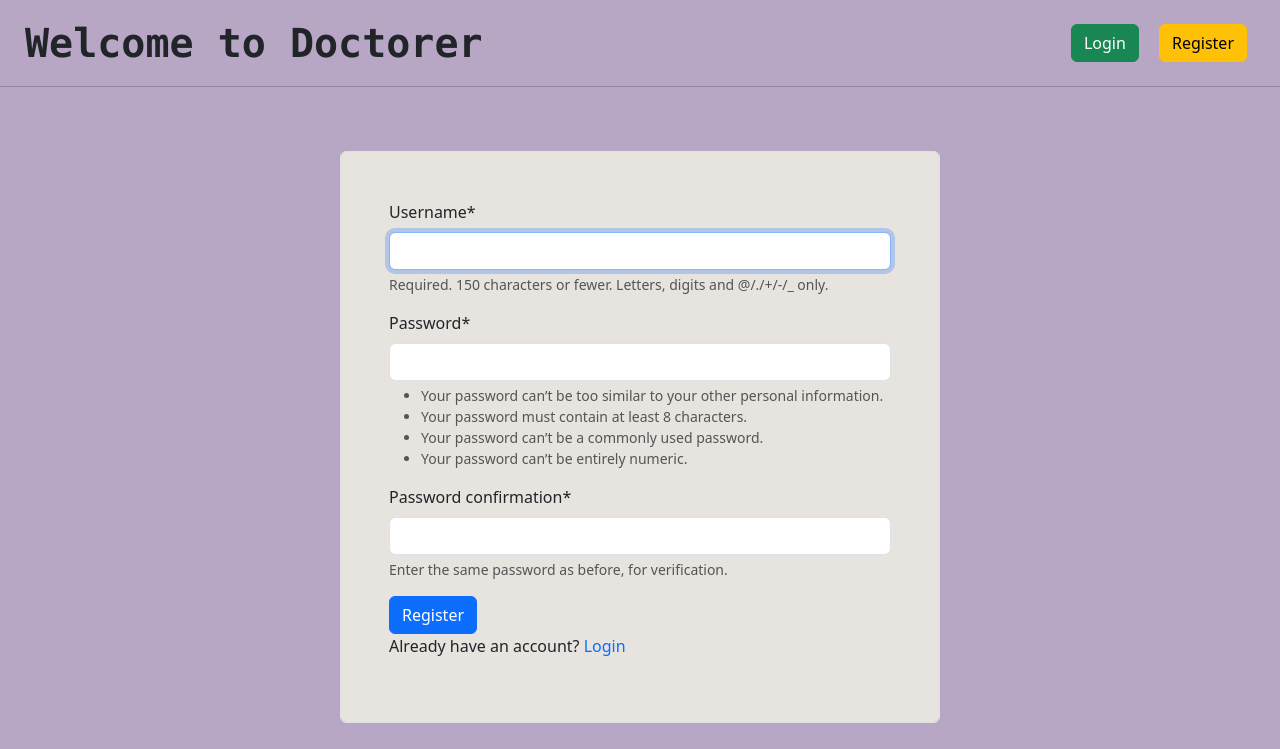
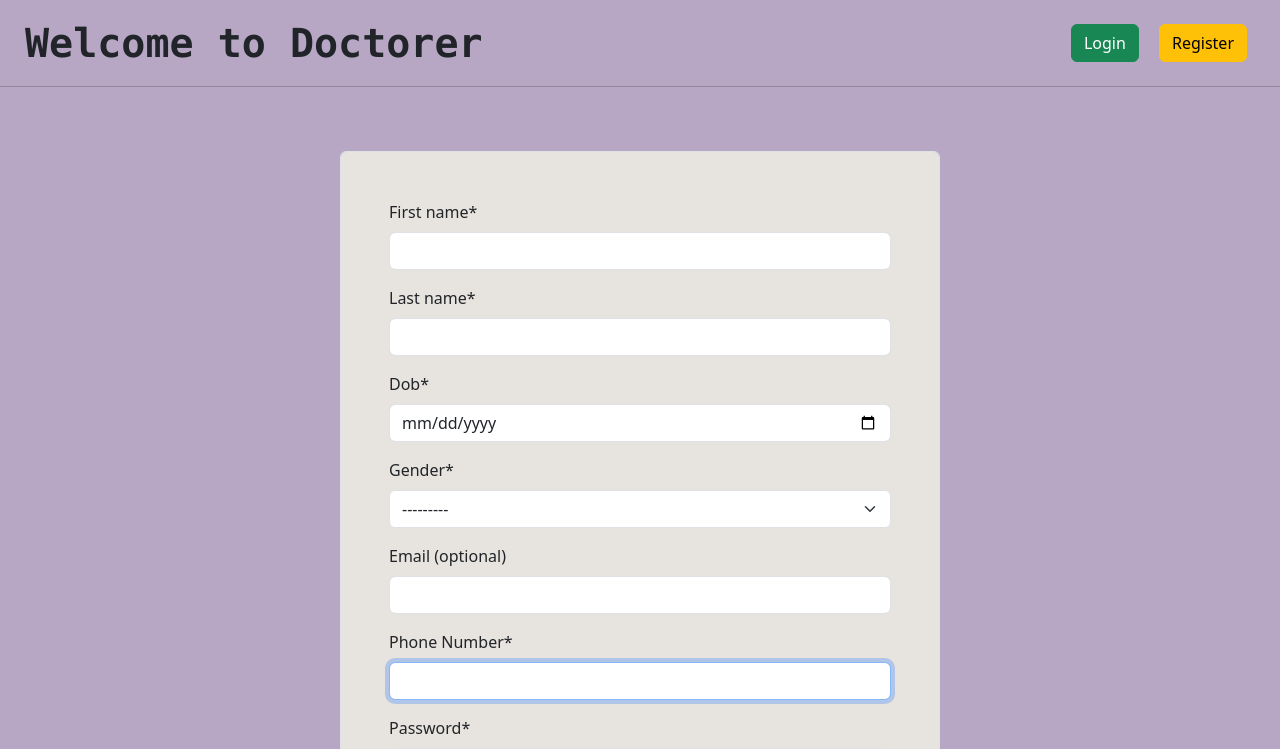
Before and after one commit to nadeemmaahmud/DoctorAppointmentApp, a Django app: page /users/register/ in a window 1280 px wide. Shown: the top 749 px of the page. Run offline with Django 5.2, Linux system fonts and the light colour scheme; some libraries are stand-ins or nearby versions.

Commit message:
Superuser and custom user registration system implemented

```diff
--- a/core/forms.py
+++ b/core/forms.py
@@ -16,6 +16,7 @@ class AppointmentForm(ModelForm):
             }
             ),
             'shift': forms.Select(attrs={'class': 'form-select'}),
+            'dob': forms.DateInput(attrs={'type': 'date'}),
         }
         labels = {
             'first_name': 'First Name',
--- a/templates/base.html
+++ b/templates/base.html
@@ -14,7 +14,7 @@
             <div>
                 <div class="dropdown m-2">
                     <a class="btn btn-info dropdown-toggle" href="#" role="button" data-bs-toggle="dropdown" aria-expanded="false">
-                    <img src="{{ user.profile_pic.url }}" alt=""> {{ user.first_name }}</a>
+                    <i class="bi bi-person-circle"></i> {% if user.first_name %}{{ user.first_name }}{% else %}Superuser{% endif %}</a>
 
                     <ul class="dropdown-menu">
                         <li><a class="dropdown-item" href="/profile/">Profile</a></li>
--- a/users/forms.py
+++ b/users/forms.py
@@ -3,21 +3,21 @@ from django.contrib.auth.forms import UserCreationForm
 from .models import CustomUser
 
 class RegisterForm(UserCreationForm):
+    dob = forms.DateField(required=True, widget=forms.DateInput(attrs={'type': 'date'}))
+    first_name = forms.CharField(required=True)
+    last_name = forms.CharField(required=True)
+
     class Meta:
         model = CustomUser
-        fields = ['first_name', 'last_name', 'dob', 'gender', 'email', 'phone', 'password']
+        fields = ['first_name', 'last_name', 'dob', 'gender', 'email', 'phone']
         widgets = {
-            'dob': forms.DateInput(
-            attrs={
-                'type': 'date',
-            }
-            ),
+
         }
         labels = {
             'first_name': 'First Name',
             'last_name': 'Last Name',
-            'dob' : 'Date of birth',
-            'gender' : 'Gender',
+            'dob': 'Date of birth',
+            'gender': 'Gender',
             'email': 'Email (optional)',
             'phone': 'Phone Number',
         }
--- a/users/models.py
+++ b/users/models.py
@@ -1,5 +1,28 @@
 from django.db import models
-from django.contrib.auth.models import AbstractUser
+from django.contrib.auth.models import AbstractUser, BaseUserManager
+
+class CustomUserManager(BaseUserManager):
+    use_in_migrations = True
+
+    def create_user(self, phone, password=None, **extra_fields):
+        if not phone:
+            raise ValueError("The Phone Number must be set")
+        extra_fields.setdefault('is_active', True)
+        user = self.model(phone=phone, dob=None, **extra_fields)
+        user.set_password(password)
+        user.save(using=self._db)
+        return user
+
+    def create_superuser(self, phone, password=None, **extra_fields):
+        extra_fields.setdefault('is_staff', True)
+        extra_fields.setdefault('is_superuser', True)
+
+        if not extra_fields.get('is_staff'):
+            raise ValueError("Superuser must have is_staff=True.")
+        if not extra_fields.get('is_superuser'):
+            raise ValueError("Superuser must have is_superuser=True.")
+
+        return self.create_user(phone, password, **extra_fields)
 
 class Category(models.Model):
     title = models.CharField(max_length=50)
@@ -19,8 +42,9 @@ class CustomUser(AbstractUser):
         ('other', 'Other')
     ]
 
+    username = None
     role = models.CharField(choices=ROLES, default='patient')
-    dob = models.DateField()
+    dob = models.DateField(null=True, blank=True)
     gender = models.CharField(choices=GENDER)
     email_isverified = models.BooleanField(default=False)
     phone = models.CharField(unique=True, max_length=20)
@@ -32,5 +56,7 @@ class CustomUser(AbstractUser):
     USERNAME_FIELD = 'phone'
     REQUIRED_FIELDS = []
 
+    objects = CustomUserManager()
+
     def __str__(self):
         return f"{self.first_name} {self.last_name} - {self.email} - {self.phone}"
--- a/users/views.py
+++ b/users/views.py
@@ -32,13 +32,13 @@ def user_logout(request):
 
 def user_register(request):
     if request.method == 'POST':
-        form = UserCreationForm(data=request.POST)
+        form = RegisterForm(data=request.POST)
 
         if form.is_valid():
             form.save()
             messages.success(request, "You've been successfully registered! Please login to continue.")
             return redirect('login')
     else:
-        form = UserCreationForm()
+        form = RegisterForm()
 
     return render(request, "login_register_form.html", {'form':form, 'create':True})
```
Also changed, not shown: users/migrations/0004_alter_customuser_managers.py (added), users/migrations/0005_alter_customuser_dob.py (added).
